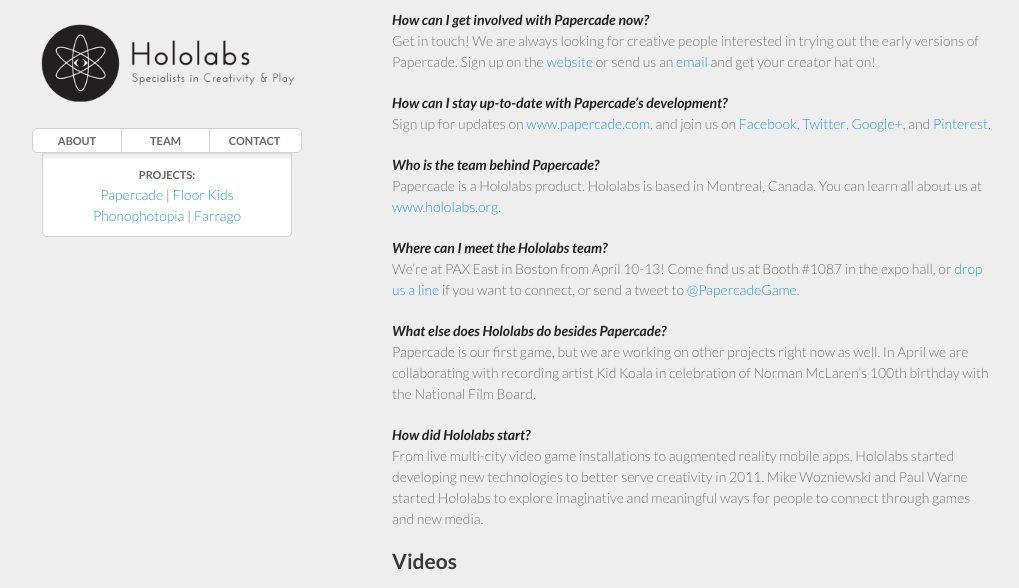
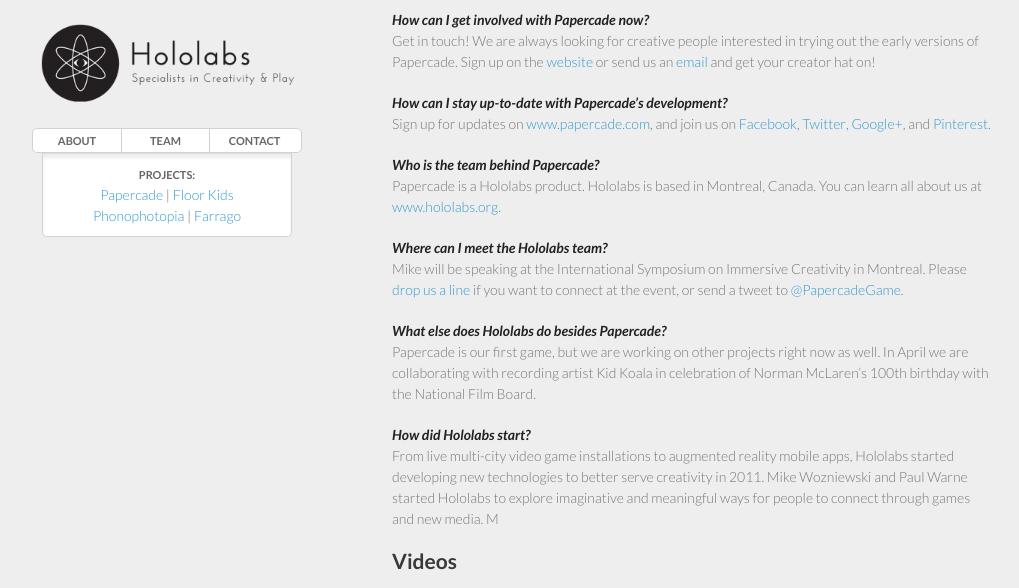
Before and after one commit to hololabs/hololabs.github.io, a Jekyll site: the page built from projects/papercade/index.html, in a window 1280 px wide and 900 px high, scrolled down 1253 px, cut to the strip 0-588 px from the top of the window. Shown: the whole strip, without its empty margins (128-1147 px from the left). Built offline with Jekyll 4.4.1, drawn with Linux system fonts in a browser that asks for light colours; nearby versions of some CDN libraries; Markdown is read by kramdown in place of the engine named in the settings.

Commit message:
Updated 'where can I meet the Hololabs team?'

```diff
--- a/projects/papercade/index.html
+++ b/projects/papercade/index.html
@@ -3,7 +3,7 @@
 title: Papercade
 images:
   - file: papercade_ID.jpg
-   caption: Welcome to Scrap-Gaming
+    caption: "Welcome to Scrap-Gaming"
   - file: Papercade_ALPHA_Screen03.jpg
     caption: Build Your Own Story Game
   - file: Papercade_ALPHA_CutOUts2.jpg
@@ -134,7 +135,7 @@
 
 <p>
 <strong><em>Where can I meet the Hololabs team?</strong></em><br>
-We’re at PAX East in Boston from April 10-13! Come find us at Booth #1087 in the expo hall, or <a href="/contact.html">drop us a line</a> if you want to connect, or send a tweet to <a href="https://twitter.com/papercadegame">@PapercadeGame</a>.
+Mike will be speaking at the International Symposium on Immersive Creativity in Montreal. Please <a href="/contact.html">drop us a line</a> if you want to connect at the event, or send a tweet to <a href="https://twitter.com/papercadegame">@PapercadeGame</a>.
 </p>
 
 <p>
@@ -147,6 +148,6 @@
 From live multi-city video game installations to augmented reality mobile apps, Hololabs started developing new technologies to better serve creativity in 2011. Mike Wozniewski and Paul Warne started Hololabs to explore imaginative and meaningful ways for people to connect through games and new media.
 
 
-<h2>Videos</h2>
+M<h2>Videos</h2>
 
 <iframe width="420" height="315" src="//www.youtube.com/embed/8u1StVYASCk?rel=0" frameborder="0" allowfullscreen></iframe>
```
Also changed, not shown: other parts of projects/papercade/index.html (+1 -0 lines). Lines whose indentation alone changed are shown as unchanged.
